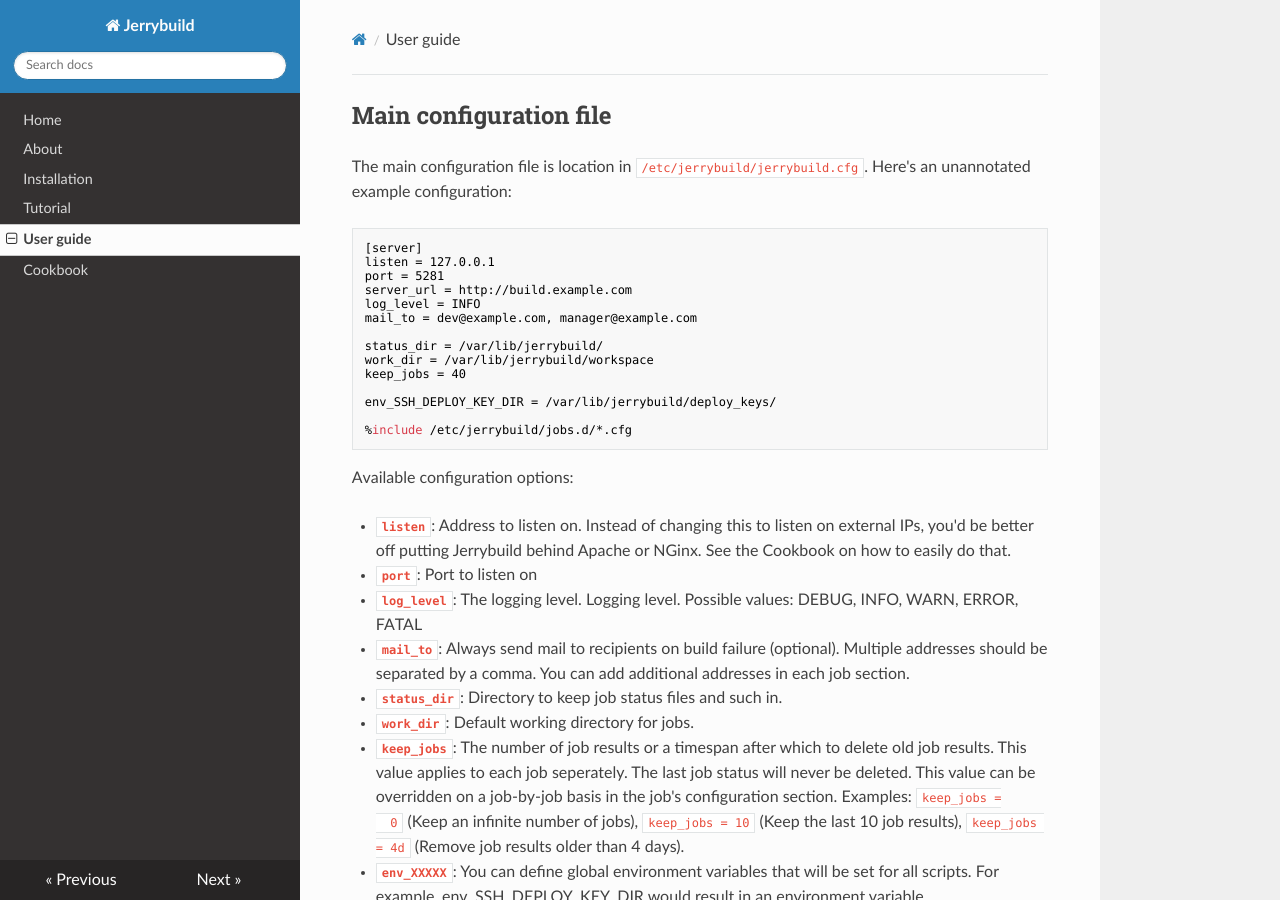
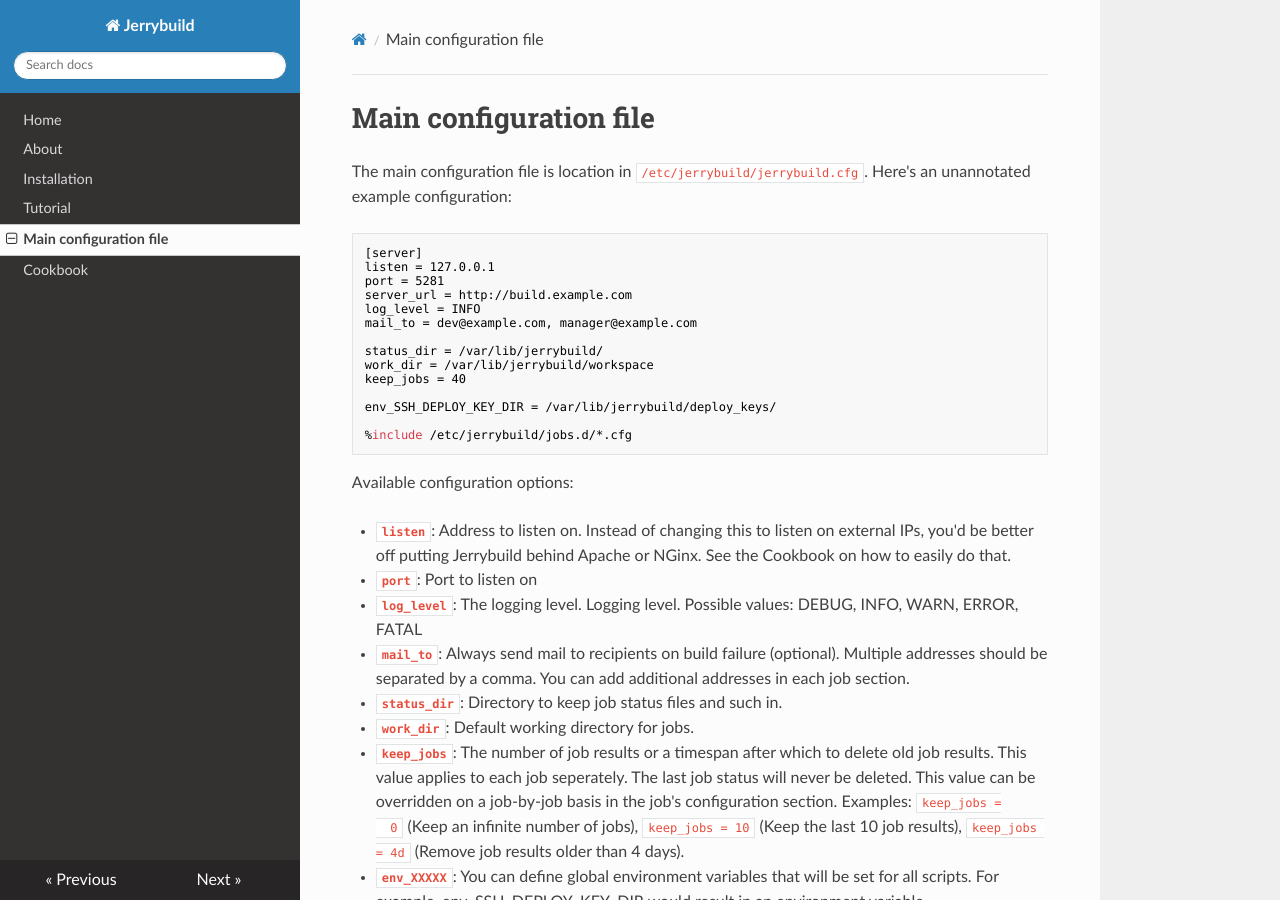
Before and after one commit to fboender/jerrybuild, an MkDocs documentation site: the page built from docs/user_guide.md, in a window 1280 px wide and 900 px high. Built offline with MkDocs 1.6.1, drawn with Linux system fonts in a browser that asks for light colours; nearby versions of some CDN libraries; old or Windows-style settings are respelled for this version of MkDocs.

Commit message:
Minor documentation updates

```diff
--- a/docs/user_guide.md
+++ b/docs/user_guide.md
@@ -1,4 +1,4 @@
-## Main configuration file
+# Main configuration file
 
 The main configuration file is location in `/etc/jerrybuild/jerrybuild.cfg`.
 Here's an unannotated example configuration:
@@ -41,7 +41,7 @@
   set for all scripts. For example, env_SSH_DEPLOY_KEY_DIR would result in an
   environment variable SSH_DEPLOY_KEY_DIR in your scripts.
 
-## Defining jobs
+# Defining jobs
 
 Jobs are defined in either the main configuration file or in separate job
 configurations that go in `/etc/jerrybuild/jobs.d`. For example, the following
@@ -108,9 +108,9 @@
   meaning the script gets a completely clean environment, except for the PATH
   variable. Inheriting the environment is insecure.
 
-## Running Jerrybuild
+# Running Jerrybuild
 
-### Manually
+## Manually
 
 We're now ready to run Jerrybuild. To start Jerrybuild, you must pass the
 configuration file to be used as the first parameter:
@@ -124,14 +124,14 @@
 `SECRET_TOKEN_HERE` as the secret token, Github will call Jerrybuild on each
 commit (or other action) and the `run_tests.sh` script will be called.
 
-### On system boot (init script)
+## On system boot (init script)
 
 If you installed Jerrybuild through the Debian or Redhat package, an init file
 will have been placed in the usual location. # FIXME location
 
 FIXME
 
-### Reloading
+## Reloading
 
 After changing the configuration file, you can reload it by sending the HUP
 signal to the Jerrybuild process:
@@ -141,7 +141,7 @@
     $ kill -HUP 4718
     # In log file: 2016-04-15 16:03:31,645:INFO:Reloading configuration file
 
-## Providers
+# Providers
 
 Providers are like plugins that understand how to parse webhook callbacks from
 different sources such as Github or Gogs. The currently available providers
@@ -155,7 +155,7 @@
 them. This information is passed on to your build script through the
 environment. The providers may also perform authentication and authorization.
 
-### Generic
+## Generic
 
 The generic provider is the default provider. It is independent of the remote
 Git repository used (e.g. Github). You can use it to trigger builds from
@@ -182,7 +182,7 @@
 Since the generic provider cannot make any assumptions about the request, the
 environment depends on what the client has sent.
 
-### Github
+## Github
 
 Github is a git repository provider. The Github provider in Jerrybuild offers
 support for handling webhook callbacks from Github. Currently, the following
@@ -217,7 +217,7 @@
 
 FIXME: Include example of Github request headers.
 
-### Gogs
+## Gogs
 
 Gogs is a lightweight Github clone written in Go.
 
```
Also changed, not shown: docs/index.md (+1 -0 lines).
